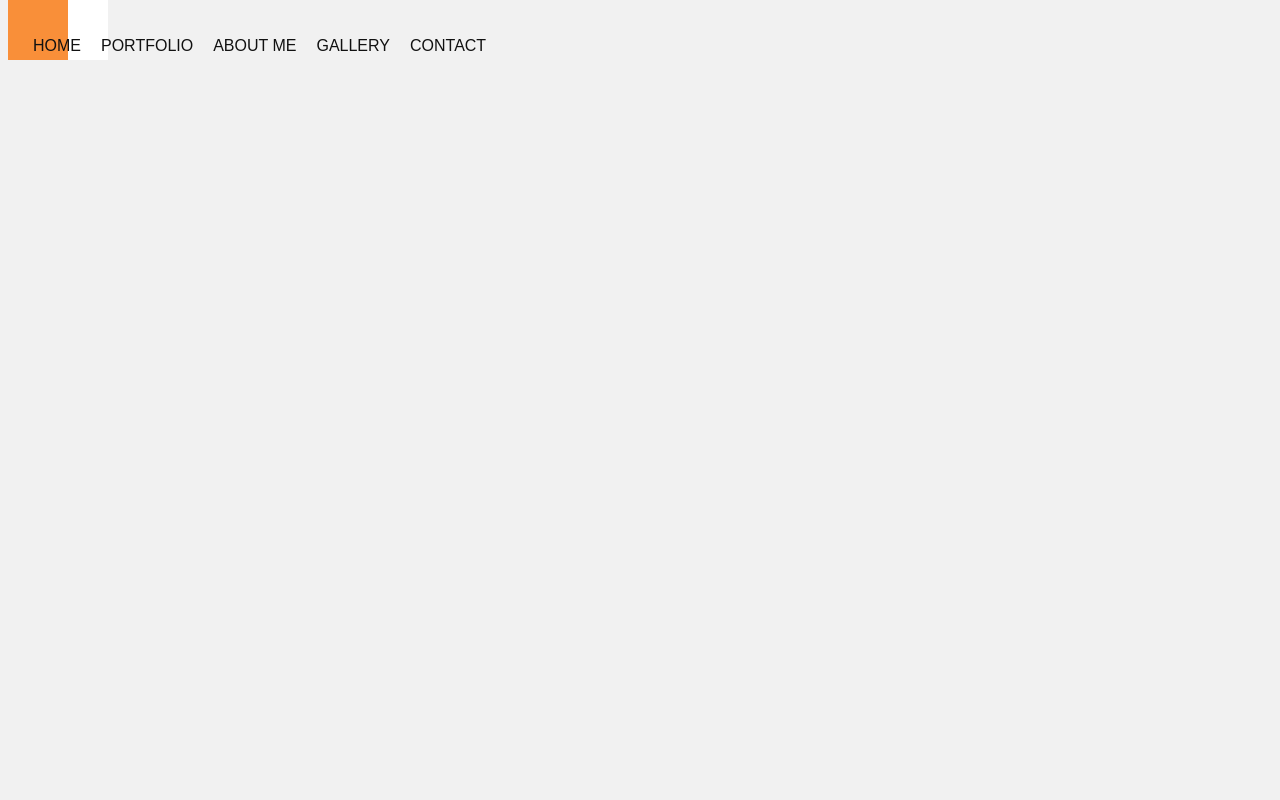
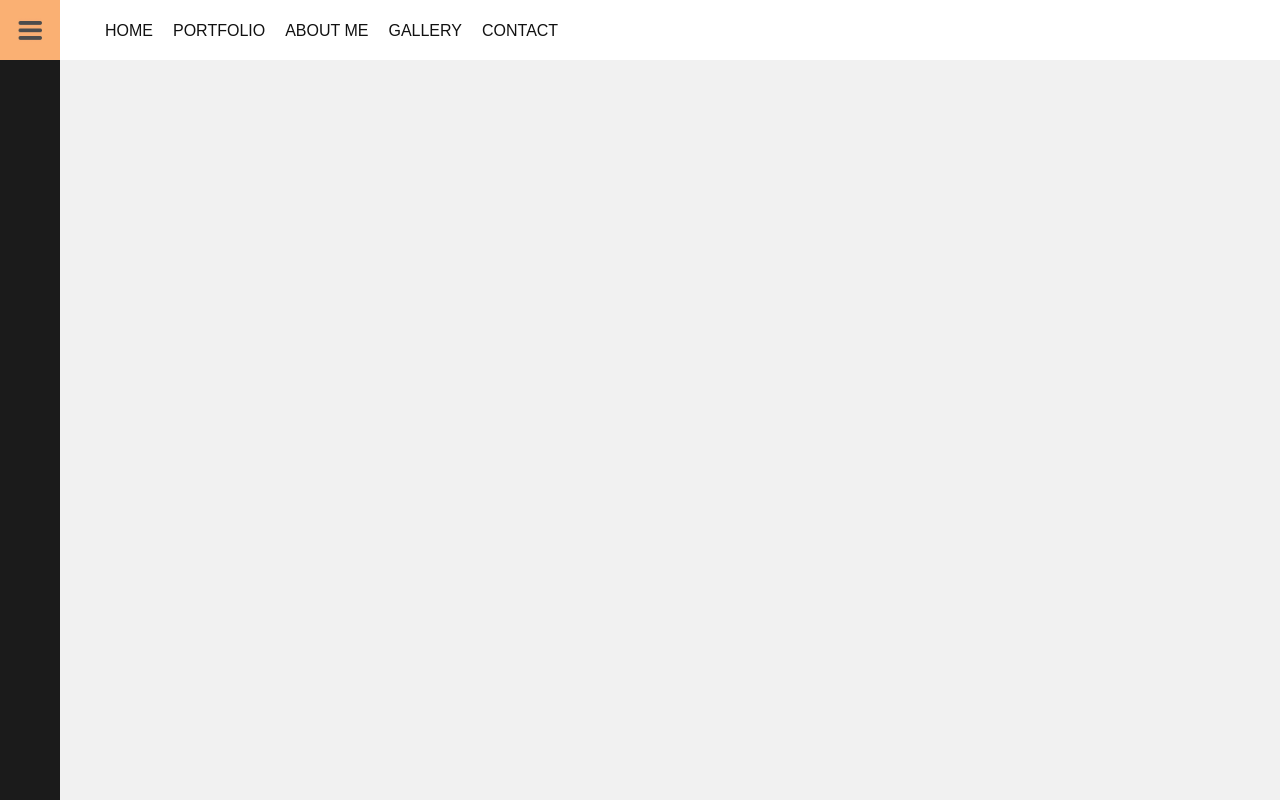
Before and after one commit to alexcammeraat/First-Js-Sidebar, a plain HTML site: page index.html in a window 1280 px wide. Drawn offline with Linux system fonts and the light colour scheme.

Commit message:
implemented sidebar with some styles

```diff
--- a/index.html
+++ b/index.html
@@ -9,7 +9,7 @@
 </head>
 <body>
     <nav class="nav-main">
-        <div class="btn-toggle-nav" onclick="navToggle">
+        <div class="btn-toggle-nav" onclick="navToggle"></div>
         <ul>
             <li><a href="#">Home</a></li>
             <li><a href="#">Portfolio</a></li>
@@ -17,9 +17,8 @@
             <li><a href="#">Gallery</a></li>
             <li><a href="#">Contact</a></li>
         </ul>
-        </div>
     </nav>
-    <!-- <aside class="nav-sidebar">
+    <aside class="nav-sidebar">
         <ul>
             <li><span>Projects</span></li>
 
@@ -29,6 +28,6 @@
             <li><a href="#">Roscommon Stone design</a></li>
             <li><a href="#">Enterpise Ireland</a></li>
         </ul>
-    </aside> -->
+    </aside>
 </body>
 </html>
--- a/stylesheet.css
+++ b/stylesheet.css
@@ -5,7 +5,8 @@ body{
 .nav-main{
     position: fixed;
     top: 0;
-    width: 100px;
+    left: 0;
+    width: 100%;
     height: 60px;
     background-color: #fff;
     display: flex;
@@ -17,7 +18,7 @@ body{
     width: 60px;
     height: 100%;
     background-color: #f98f39;
-    background-image: url();
+    background-image: url(/images/sidebar-icon-17.jpg);
     background-repeat: no-repeat;
     background-size: 40%;
     background-position: center;
@@ -30,13 +31,14 @@ body{
 
 .nav-main ul {
     display: flex;
-    flex-direction: row;
+    flex-wrap: wrap;
     padding-left: 15px;
+    margin-left: 20px;
 }
 
 .nav-main ul li {
     list-style: none; /* removes bullet points*/
-    line-height: 60px; /* centers with nav btn */
+    line-height: 30px; /*centers the nav in middle of nav toggle btn*/
 }
 
 .nav-main ul li a{
@@ -51,3 +53,38 @@ body{
 }
 
 /* Sidebar Navigation */
+
+.nav-sidebar{
+    position: fixed;
+    left: 0;
+    padding: 0 5px;
+    bottom: 0;
+    width: 50px; /*size of sidebar*/
+    height: calc(100vh - 60px);
+    background-color: #1b1b1b;
+    z-index:1000;
+}
+
+.nav-sidebar ul li{
+    line-height: 60px;
+    list-style: none;
+}
+
+.nav-sidebar ul{
+    padding-top: 15px;
+    /* overflow: hidden; text to be hidden inside its containing box */
+
+}
+
+.nav-sidebar ul li span, .nav-sidebar ul li a{
+    display: block;
+    height: 60px;
+    padding: 0 10px;
+    text-decoration: none;
+    text-transform: uppercase;
+    color: #fff;
+    font-family: arial;
+    font-size: 16px;
+    white-space: nowrap; /*Keeps each heading on its own line.*/
+    opacity: 0;
+}
```
Also changed, not shown: images/sidebar-icon-17.jpg (added). Lines whose indentation alone changed are shown as unchanged.
